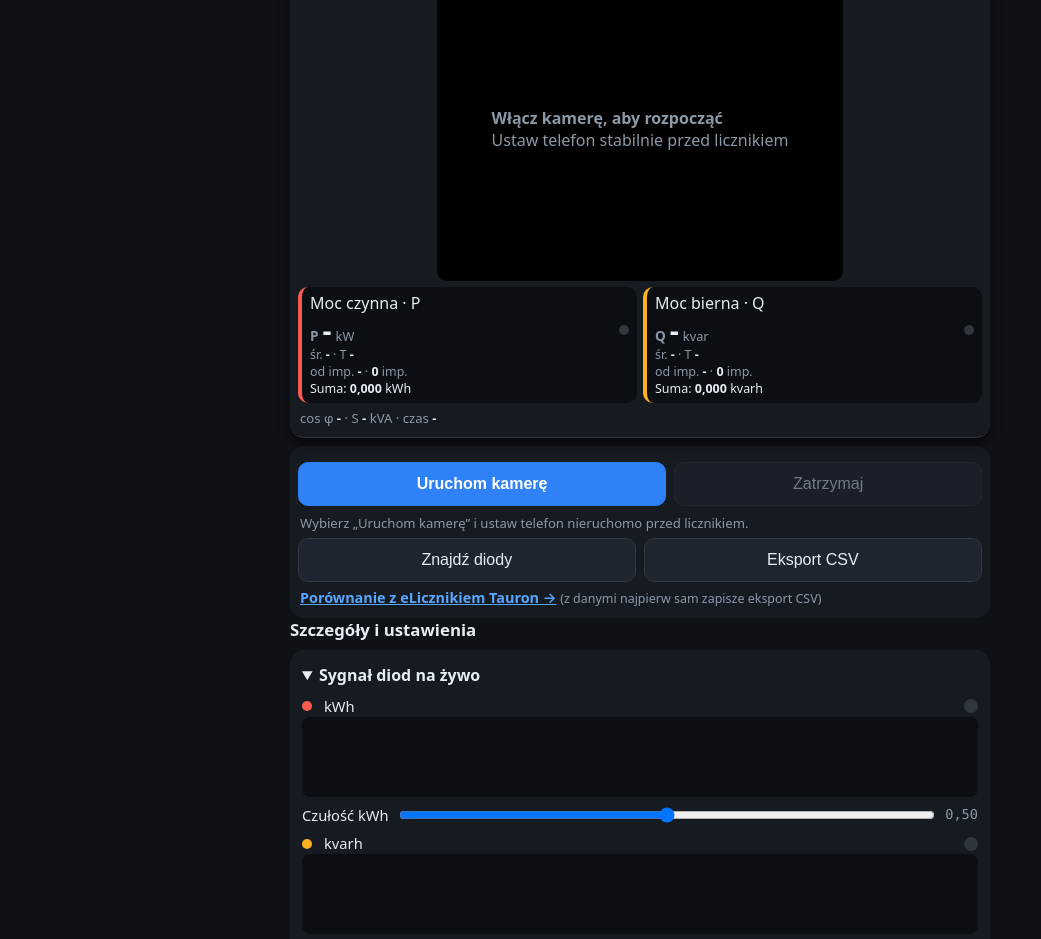
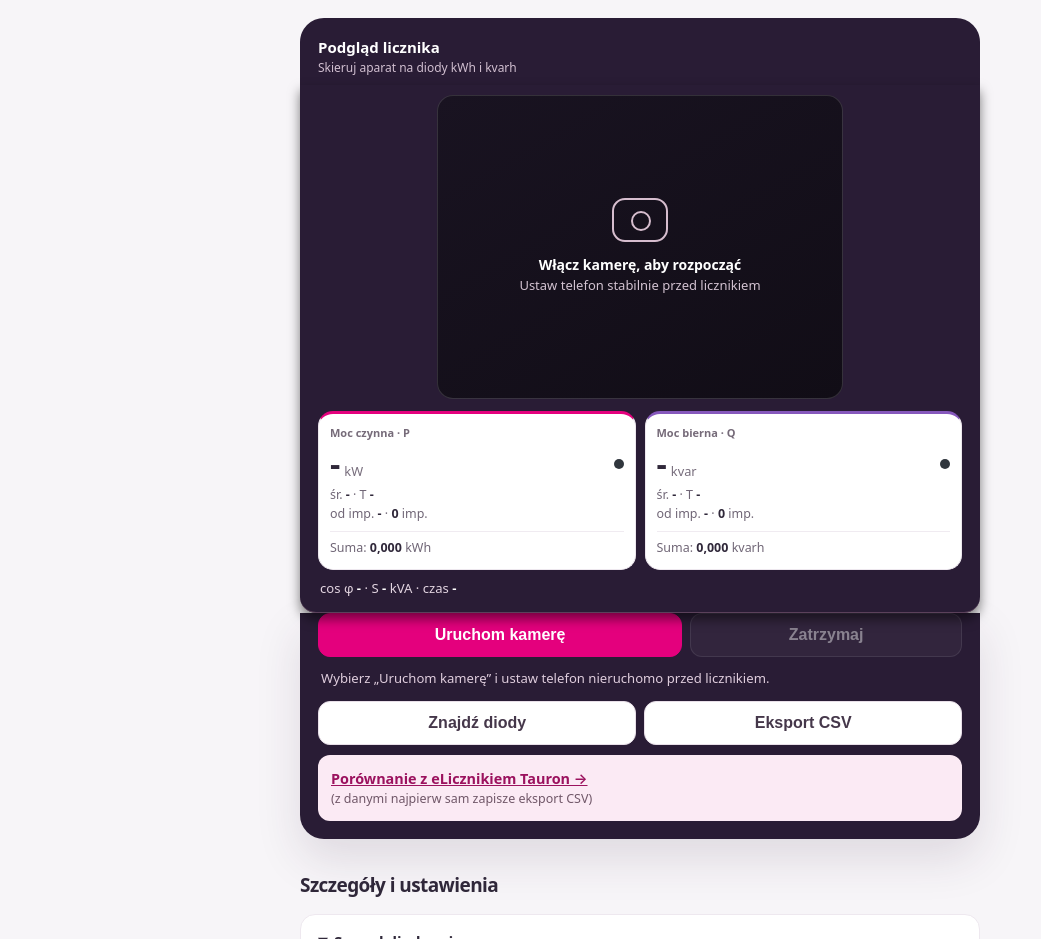
Before and after one commit to robs001b/licznik-impulsy, a plain HTML site: page index.html in a window 1280 px wide. Shown: the part 218-1157 px from the top of the page, without its empty margins (0-1041 px from the left). Drawn offline with Linux system fonts and the light colour scheme.

Commit message:
Dostosuj wygląd licznika do nowego projektu

```diff
--- a/style.css
+++ b/style.css
@@ -135,3 +135,80 @@ details.sec select{width:auto}
 @media (prefers-color-scheme: light){.support{border-color:#3a4554}}
 .rbsum{color:var(--tx)}
 @media (max-height:520px){.stick.pinned{position:relative;top:auto;box-shadow:none;border-bottom:0;border-radius:14px}}
+
+
+/* Wygląd strony głównej */
+body.app-home {
+  --bg: #f7f5f8;
+  --pn: #fff;
+  --pn2: #f8f5f8;
+  --tx: #30283a;
+  --mu: #776d7c;
+  --k0: #e4007d;
+  --k1: #8658bc;
+  --ac: #e4007d;
+  background: var(--bg);
+  color: var(--tx);
+  font: 15px/1.5 system-ui, -apple-system, "Segoe UI", sans-serif;
+}
+.app-home .app-header { max-width: none; padding: 0; background: #fff; border-bottom: 1px solid #eee8ef; }
+.app-home .app-brand { max-width: 720px; height: 74px; margin: auto; padding: 0 20px; display: flex; align-items: center; gap: 12px; font-weight: 750; }
+.app-home .app-brand-icon { display: grid; place-items: center; width: 39px; height: 39px; color: #fff; background: #e4007d; border-radius: 13px; font-size: 21px; }
+.app-home main { padding: 0 20px 20px; }
+.app-home .app-intro { padding: 35px 0 21px; }
+.app-home .app-intro .app-eyebrow { color: #bd0871; font-size: 11px; font-weight: 750; letter-spacing: .14em; text-transform: uppercase; }
+.app-home .app-intro h1 { margin: 8px 0; font-size: clamp(31px, 7vw, 47px); line-height: 1.1; letter-spacing: -.05em; }
+.app-home .app-intro p { margin: 0; color: #716777; font-size: 14px; }
+.app-home .camera-heading { padding: 18px 18px 8px; border-radius: 24px 24px 0 0; background: #291c35; color: #fff; }
+.app-home .camera-heading strong, .app-home .camera-heading span { display: block; }
+.app-home .camera-heading span { color: #d1bfd0; font-size: 12px; }
+.app-home .stick { padding: 10px 18px 14px; border-radius: 0; background: #291c35; }
+.app-home .stick.pinned { border-radius: 0 0 16px 16px; border-color: #5b415b; }
+.app-home .cam { border: 1px solid #ffffff24; border-radius: 16px; background: linear-gradient(150deg, #191321, #110d16); }
+.app-home .camhint { color: #d2c2d0; font-size: 13px; text-align: center; }
+.app-home .camhint strong { color: #fff; font-size: 14px; }
+.app-home .camera-icon { position: relative; display: block; width: 56px; height: 44px; border: 2px solid #d6bdce; border-radius: 13px; margin: 0 auto 12px; }
+.app-home .camera-icon:after { content: ''; position: absolute; width: 16px; height: 16px; border: 2px solid #d6bdce; border-radius: 50%; left: 17px; top: 11px; }
+.app-home .resbar { gap: 9px; margin-top: 12px; }
+.app-home .rb { min-width: 0; border: 1px solid #ede7ee; border-radius: 15px; padding: 11px; background: #fff; }
+.app-home .rb.k0b { border-top: 3px solid #e4007d; }
+.app-home .rb.k1b { border-top: 3px solid #8658bc; }
+.app-home .reading-label { font-size: 11px; font-weight: 700; color: #766b79; }
+.app-home .rbl { display: none; }
+.app-home .rbv { margin: 5px 0; color: #30283a; font-size: clamp(1.4rem, 6vw, 2rem); }
+.app-home .rbs { color: #706676; white-space: normal; overflow-wrap: anywhere; }
+.app-home .rbs b { color: #30283a; }
+.app-home .rbsum { margin-top: 7px; padding-top: 7px; border-top: 1px solid #f0ebf1; }
+.app-home .rbfoot { color: #e2d4e0; white-space: normal; }
+.app-home .rbfoot b { color: #fff; }
+.app-home .stick + .camwrap { margin: 0; padding: 0 18px 18px; border-radius: 0 0 24px 24px; background: #291c35; box-shadow: 0 20px 45px #34203c20; }
+.app-home button, .app-home select, .app-home input[type=number] { background: #fff; border: 1px solid #e8dfe8; border-radius: 12px; color: #45374a; }
+.app-home button { font-weight: 700; cursor: pointer; }
+.app-home button.primary { flex: 2; background: #e4007d; border-color: #e4007d; color: white; }
+.app-home .camera-actions { margin: 0; }
+.app-home .camera-actions #btnStop { background: #ffffff18; border-color: #ffffff33; color: #fff; }
+.app-home .status { color: #dfcddd; margin: 12px 3px; }
+.app-home .status.err { color: #ffbacf; }
+.app-home .bar.top button { background: #fff; }
+.app-home .cmpl { padding: 13px; margin: 10px 0 0; border-radius: 12px; background: #fbeaf4; }
+.app-home a { color: #9b125e; }
+.app-home .cmpl .mu { display: block; color: #705768; }
+.app-home .app-section-title { margin: 32px 0 14px; font-size: 19px; letter-spacing: -.03em; }
+.app-home details.sec { background: #fff; border: 1px solid #eee8ef; border-radius: 15px; padding: 15px 17px; margin: 9px 0; }
+.app-home details.sec > summary { padding: 0; font-size: 15px; }
+.app-home details p, .app-home details li { color: #665c6b; }
+.app-home .card, .app-home .panel { border: 1px solid #eee8ef; }
+.app-home .sigc, .app-home .chartc { background: #f6f2f6; }
+.app-home .saved { background: #fbeaf4; }
+.app-home .btnlnk { background: #fff; color: #45374a; border-color: #e8dfe8; }
+.app-home .support { background: #fff; border-color: #eee8ef; box-shadow: 0 8px 26px #32203908; }
+.app-home .sup-t { color: #665c6b; }
+.app-home .beer { color: #1a1200; }
+.app-home button:focus-visible, .app-home a:focus-visible, .app-home summary:focus-visible, .app-home input:focus-visible, .app-home select:focus-visible { outline: 3px solid #dc1681; outline-offset: 3px; }
+@media (max-width: 390px) { .app-home main { padding-left: 14px; padding-right: 14px; } .app-home .stick { padding-left: 12px; padding-right: 12px; } .app-home .rb { padding: 8px; } }
+@media (max-height: 520px) { .app-home .stick.pinned { border-radius: 0; } }
+/* Kolory serii odpowiadają oznaczeniom w podglądzie i na wykresach. */
+.app-home { --k0: #ff5a4f; --k1: #ffb020; }
+.app-home .rb.k0b { border-top-color: var(--k0); }
+.app-home .rb.k1b { border-top-color: var(--k1); }
+.app-home .sigc, .app-home .chartc { background: #0b0e13; }
```
